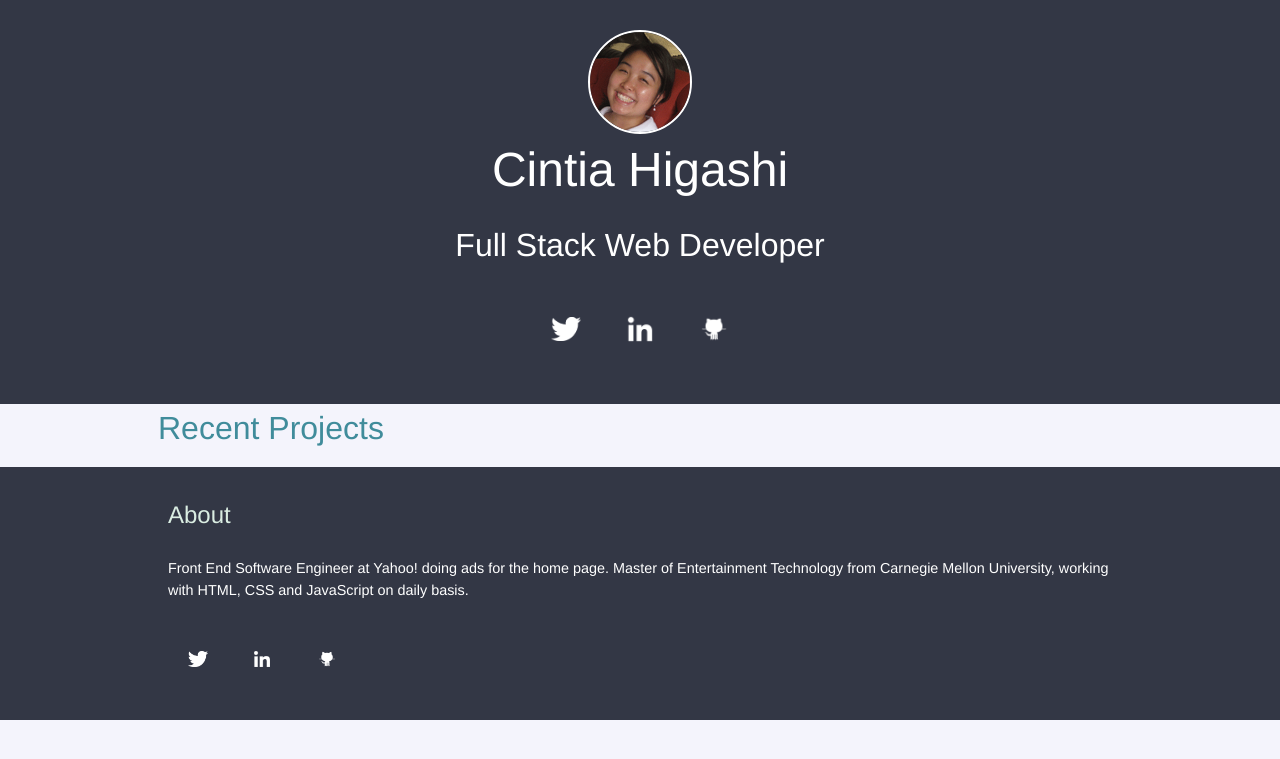
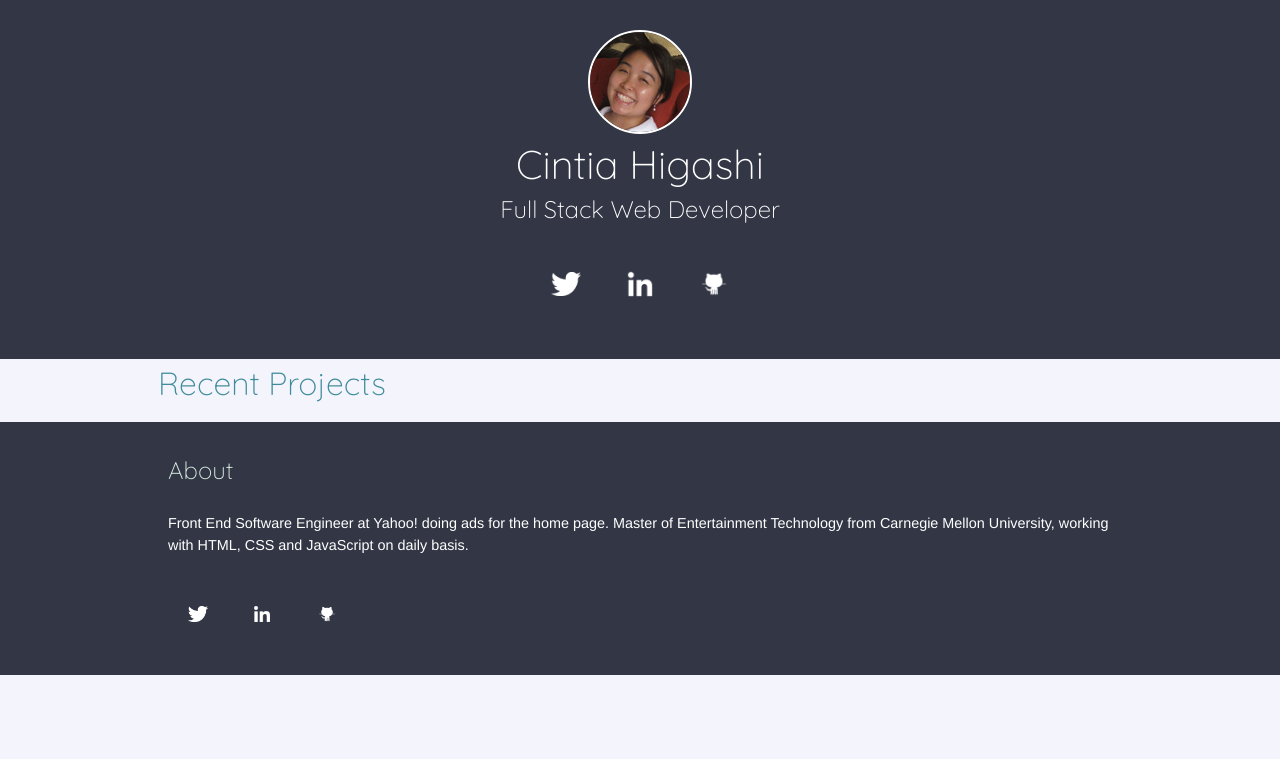
Before and after one commit to cintiamh/cintiamh.github.io, a Jekyll site: the page built from index.html, in a window 1280 px wide. Shown: the top 759 px of the page. Built offline with Jekyll 4.4.1, drawn with Linux system fonts in a browser that asks for light colours.

Commit message:
fix font size

```diff
--- a/_includes/head.html
+++ b/_includes/head.html
@@ -6,6 +6,8 @@
   <title>{% if page.title %}{{ page.title }}{% else %}{{ site.title }}{% endif %}</title>
   <meta name="description" content="{% if page.excerpt %}{{ page.excerpt | strip_html | strip_newlines | truncate: 160 }}{% else %}{{ site.description }}{% endif %}">
 
+  <link href='http://fonts.googleapis.com/css?family=Quicksand:300,400' rel='stylesheet' type='text/css'>
+
   <link rel="stylesheet" href="{{ "/css/main.css" | prepend: site.baseurl }}">
   <link rel="canonical" href="{{ page.url | replace:'index.html','' | prepend: site.baseurl | prepend: site.url }}">
   <link rel="alternate" type="application/rss+xml" title="{{ site.title }}" href="{{ "/feed.xml" | prepend: site.baseurl | prepend: site.url }}" />
--- a/_sass/_base.scss
+++ b/_sass/_base.scss
@@ -81,7 +81,8 @@
  * Headings
  */
 h1, h2, h3, h4, h5, h6 {
-    font-weight: 300;
+    font-family: 'Quicksand', sans-serif;
+    font-weight: lighter;
     color: #408C9B;
 }
 
--- a/_sass/_layout.scss
+++ b/_sass/_layout.scss
@@ -7,7 +7,6 @@
     position: relative;
     text-align: center;
     padding: 30px 0;
-
 
     #face {
         width: 100px;
@@ -26,14 +25,15 @@
     }
 
     h1 {
-        font-size: 3em;
+        font-size: 2.5em;
         color: #FFFFFF;
+        margin: 0;
     }
 
     h2 {
-        padding: 0;
-        font-size: 2em;
+        font-size: 1.5em;
         color: #FFFFFF;
+        line-height: initial;
     }
 
     #media {
```
